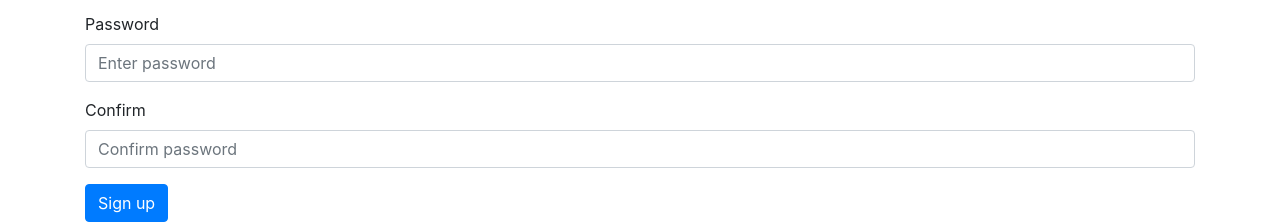
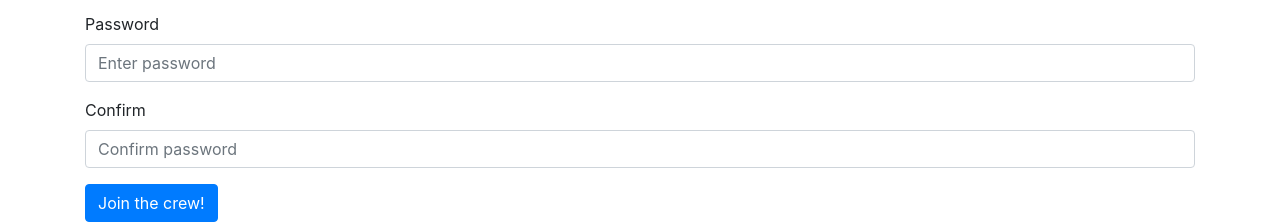
Before and after one commit to babyshark948474-pixel/Spyglass, a Flask app: page /sign-up in a window 1280 px wide. Shown: the part 728-950 px from the top of the page. Run offline with Flask 3, Linux system fonts and the light colour scheme; some libraries are stand-ins or nearby versions.

Commit message:
Minor change

```diff
--- a/Website/templates/sign_up.html
+++ b/Website/templates/sign_up.html
@@ -155,7 +155,7 @@
 
 
     <button type="submit" class="btn btn-primary">
-        Sign up
+        Join the crew!
     </button>
 </form>
 
```
